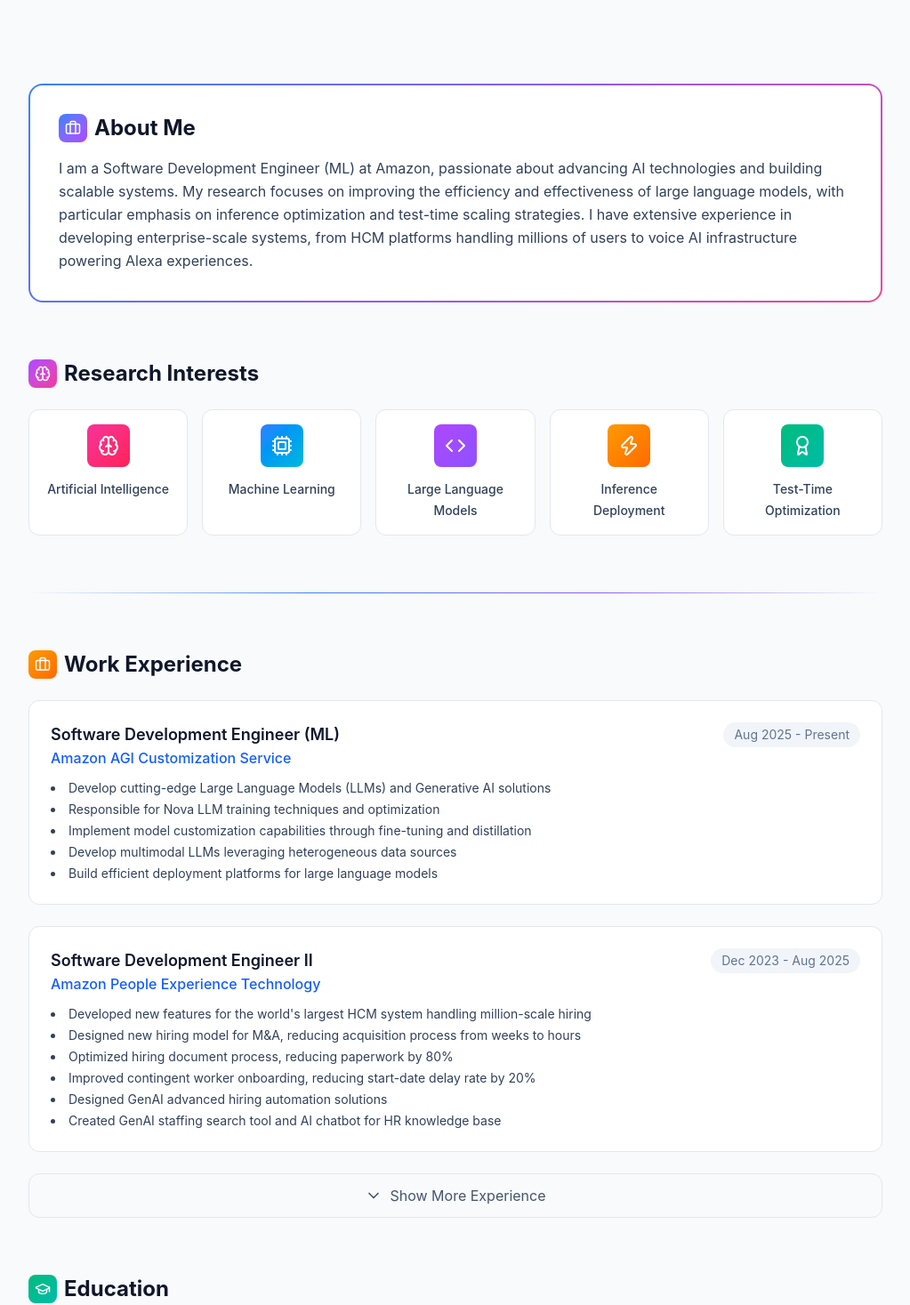
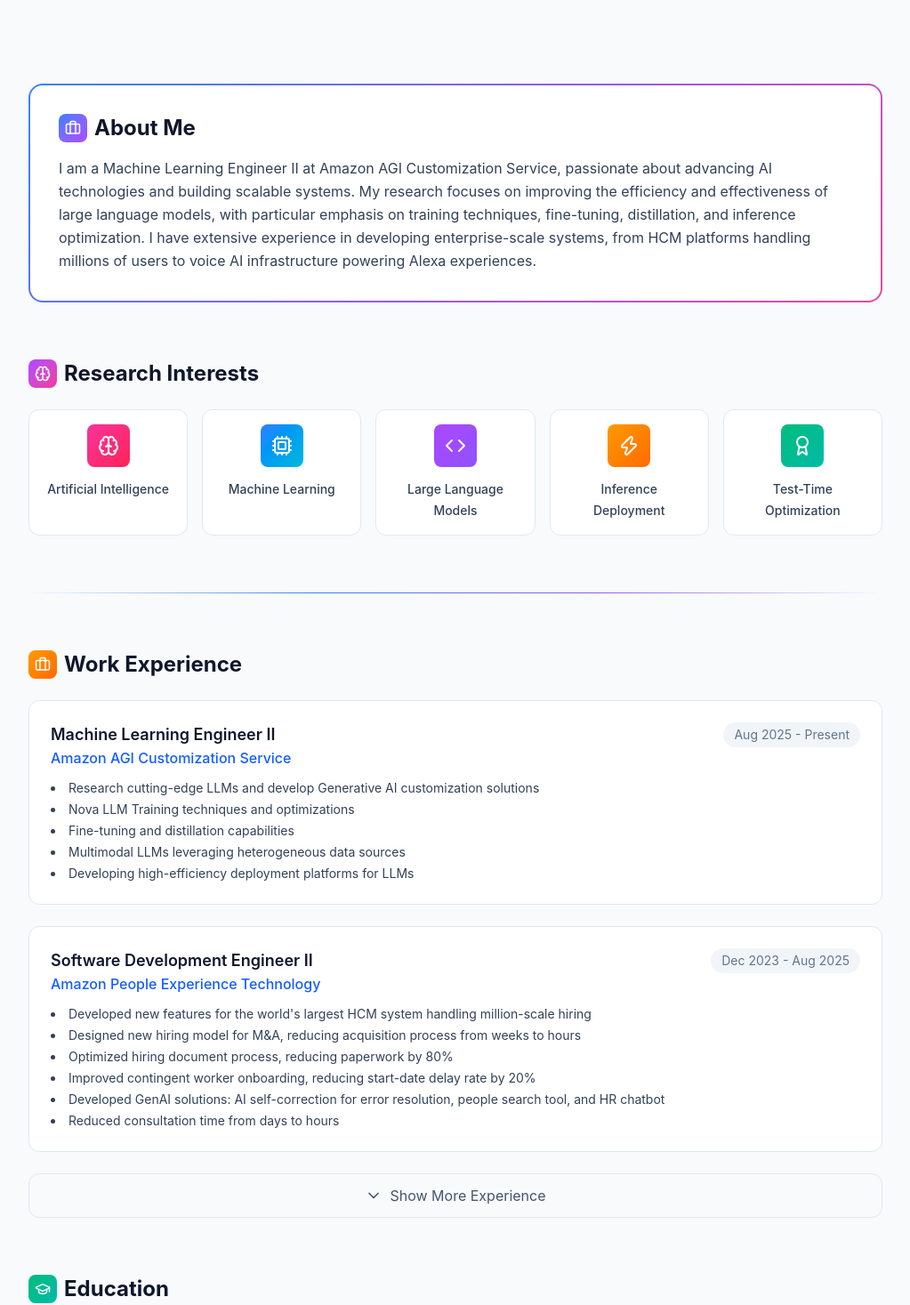
Before and after one commit to josky1917-alternate/jiezhu-portfolio, a Next.js app: page / in a window 1280 px wide. Shown: the part 609-2076 px from the top of the page at 89% size, without its empty margins (128-1151 px from the left). Built offline with nearby package versions, Linux system fonts and the light colour scheme.

Commit message:
Update position to Machine Learning Engineer II and update CV to 2026 version

```diff
--- a/src/app/page.tsx
+++ b/src/app/page.tsx
@@ -63,7 +63,7 @@
         </div>
         <h1 className="text-5xl font-bold mb-4 gradient-text">Jie Zhu</h1>
         <p className="text-xl text-slate-600 dark:text-slate-400 mb-2">
-          {t("Software Engineer & Machine Learning Engineer", "软件工程师 & 机器学习工程师")}
+          {t("Machine Learning Engineer II", "机器学习工程师 II")}
         </p>
         <p className="text-lg text-blue-600 dark:text-blue-400 font-medium mb-6">
           @ Amazon
@@ -86,7 +86,7 @@
         {/* CV Download Button */}
         <div className="mt-6">
           <a
-            href="/CV_JieZhu2026.pdf"
+            href="/CV_JieZhu_2026.pdf"
             className="inline-flex items-center gap-2 px-6 py-3 rounded-full btn-gradient text-white font-medium"
           >
             <Download size={20} />
@@ -106,8 +106,8 @@
           </h2>
           <p className="text-slate-700 dark:text-slate-300 leading-relaxed">
             {t(
-              "I am a Software Development Engineer (ML) at Amazon, passionate about advancing AI technologies and building scalable systems. My research focuses on improving the efficiency and effectiveness of large language models, with particular emphasis on inference optimization and test-time scaling strategies. I have extensive experience in developing enterprise-scale systems, from HCM platforms handling millions of users to voice AI infrastructure powering Alexa experiences.",
-              "我是亚马逊的软件工程师（机器学习方向），热衷于推进人工智能技术和构建可扩展系统。我的研究专注于提高大语言模型的效率和效果，特别关注推理优化和测试时扩展策略。我在开发企业级系统方面拥有丰富经验，从处理数百万用户的HCM平台到支持Alexa体验的语音AI基础设施。"
+              "I am a Machine Learning Engineer II at Amazon AGI Customization Service, passionate about advancing AI technologies and building scalable systems. My research focuses on improving the efficiency and effectiveness of large language models, with particular emphasis on training techniques, fine-tuning, distillation, and inference optimization. I have extensive experience in developing enterprise-scale systems, from HCM platforms handling millions of users to voice AI infrastructure powering Alexa experiences.",
+              "我是亚马逊AGI定制服务的机器学习工程师II，热衷于推进人工智能技术和构建可扩展系统。我的研究专注于提高大语言模型的效率和效果，特别关注训练技术、微调、蒸馏和推理优化。我在开发企业级系统方面拥有丰富经验，从处理数百万用户的HCM平台到支持Alexa体验的语音AI基础设施。"
             )}
           </p>
         </div>
@@ -152,7 +152,7 @@
             <div className="flex flex-col sm:flex-row sm:justify-between sm:items-start gap-2 mb-3">
               <div>
                 <h3 className="text-lg font-semibold text-slate-900 dark:text-white">
-                  {t("Software Development Engineer (ML)", "高级软件开发&机器学习工程师")}
+                  {t("Machine Learning Engineer II", "机器学习工程师 II")}
                 </h3>
                 <p className="text-blue-600 dark:text-blue-400 font-medium">Amazon AGI Customization Service</p>
               </div>
@@ -161,11 +161,11 @@
               </span>
             </div>
             <ul className="list-disc list-inside text-slate-700 dark:text-slate-300 space-y-1 text-sm">
-              <li>{t("Develop cutting-edge Large Language Models (LLMs) and Generative AI solutions", "开发前沿的大语言模型（LLM）和生成式AI解决方案")}</li>
-              <li>{t("Responsible for Nova LLM training techniques and optimization", "负责Nova LLM训练技术和优化")}</li>
-              <li>{t("Implement model customization capabilities through fine-tuning and distillation", "通过微调和蒸馏实现模型定制能力")}</li>
-              <li>{t("Develop multimodal LLMs leveraging heterogeneous data sources", "利用异构数据源开发多模态大语言模型")}</li>
-              <li>{t("Build efficient deployment platforms for large language models", "构建大语言模型的高效部署平台")}</li>
+              <li>{t("Research cutting-edge LLMs and develop Generative AI customization solutions", "研究前沿大语言模型并开发生成式AI定制解决方案")}</li>
+              <li>{t("Nova LLM Training techniques and optimizations", "Nova LLM训练技术和优化")}</li>
+              <li>{t("Fine-tuning and distillation capabilities", "微调和蒸馏能力")}</li>
+              <li>{t("Multimodal LLMs leveraging heterogeneous data sources", "利用异构数据源的多模态大语言模型")}</li>
+              <li>{t("Developing high-efficiency deployment platforms for LLMs", "开发大语言模型的高效部署平台")}</li>
             </ul>
           </div>
 
@@ -187,8 +187,8 @@
               <li>{t("Designed new hiring model for M&A, reducing acquisition process from weeks to hours", "设计自动并购招聘模型，将收购流程从数周缩短至数小时")}</li>
               <li>{t("Optimized hiring document process, reducing paperwork by 80%", "优化招聘文档流程，减少80%文书工作")}</li>
               <li>{t("Improved contingent worker onboarding, reducing start-date delay rate by 20%", "改善临时工入职体验，降低20%开始日期延迟率")}</li>
-              <li>{t("Designed GenAI advanced hiring automation solutions", "设计GenAI高级招聘自动化解决方案")}</li>
-              <li>{t("Created GenAI staffing search tool and AI chatbot for HR knowledge base", "创建生成式AI人员搜索工具和HR知识库聊天机器人")}</li>
+              <li>{t("Developed GenAI solutions: AI self-correction for error resolution, people search tool, and HR chatbot", "开发GenAI解决方案：错误自纠正、人员搜索工具和HR聊天机器人")}</li>
+              <li>{t("Reduced consultation time from days to hours", "将咨询时间从数天缩短至数小时")}</li>
             </ul>
           </div>
 
```
Also changed, not shown: 1 other file (tests, documents, lock files or other folders).
